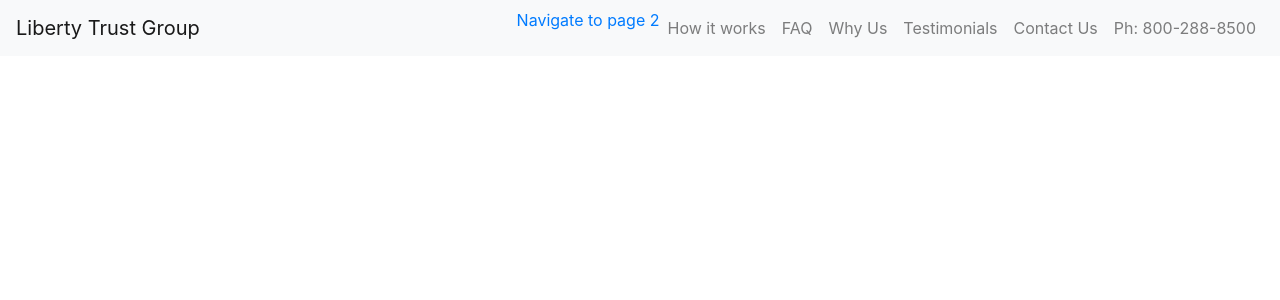
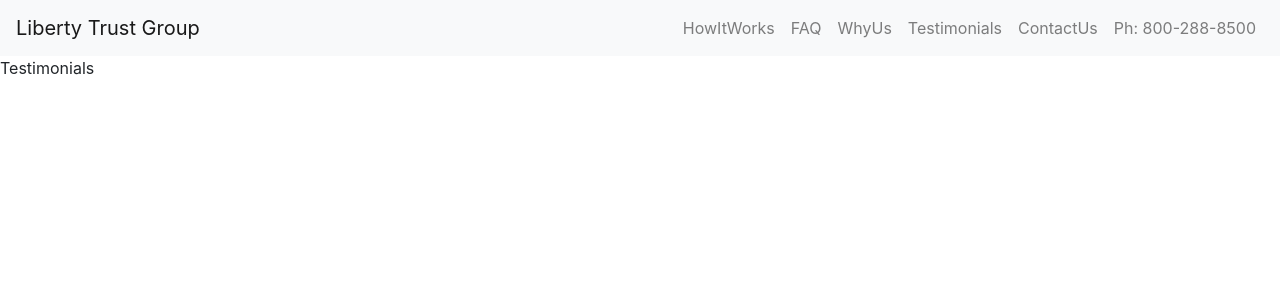
Before and after one commit to jpca999/wholeLTG-react, a React (Create React App) app: page /Testimonials in a window 1280 px wide. Shown: the top 300 px of the page. Built offline with nearby package versions, Linux system fonts and the light colour scheme.

Commit message:
all pages hooked up.

```diff
--- a/src/App.js
+++ b/src/App.js
@@ -10,6 +10,7 @@ import HowItWorks from './pages/HowItWorks.js';
 import ContactUs from './pages/ContactUs.js';
 import Faq from './pages/Faq.js';
 import WhyUs from './pages/WhyUs.js';
+import Testimonials from './pages/Testimonials.js'
 
 const App = () =>{
     return (
@@ -21,6 +22,8 @@ const App = () =>{
             <Route path="/ContactUs" exact component={ContactUs} />
             <Route path="/Faq" exact component={Faq} />
             <Route path="/WhyUs" exact component={WhyUs} />
+            <Route path="/Testimonials" exact component={Testimonials} />
+
         </BrowserRouter>
         );
 };
--- a/src/components/Header.js
+++ b/src/components/Header.js
@@ -12,12 +12,15 @@ const Header = ()=>{
         <Navbar.Toggle aria-controls="basic-navbar-nav" />
         <Navbar.Collapse id="basic-navbar-nav">
             <Nav className="ml-auto">
-            <Link to="/HowItWorks">  Navigate to page 2 </Link>
-            <Nav.Link href="HowItWorks">How it works</Nav.Link>
-            <Nav.Link href="#link">FAQ</Nav.Link>
-            <Nav.Link href="#link">Why Us</Nav.Link>
-            <Nav.Link href="#link">Testimonials</Nav.Link>
-            <Nav.Link href="#link">Contact Us</Nav.Link>
+
+            <Nav.Link  as={Link} to="/HowItWorks"> HowItWorks </Nav.Link>
+            <Nav.Link  as={Link} to="/Faq"> FAQ </Nav.Link>
+            <Nav.Link  as={Link} to="/WhyUs"> WhyUs </Nav.Link>
+
+            <Nav.Link  as={Link} to="/Testimonials"> Testimonials </Nav.Link>
+            <Nav.Link  as={Link} to="/ContactUs"> ContactUs </Nav.Link>
+
+
             <Nav.Link href="#link">Ph: 800-288-8500</Nav.Link>
             </Nav>
         </Navbar.Collapse>
--- a/src/pages/Testimonials.js
+++ b/src/pages/Testimonials.js
@@ -0,0 +1,10 @@
+import React from 'react';
+
+const Testimonials = () =>{
+        return <div>
+        Testimonials
+    </div>
+
+}
+
+export default Testimonials;
```
